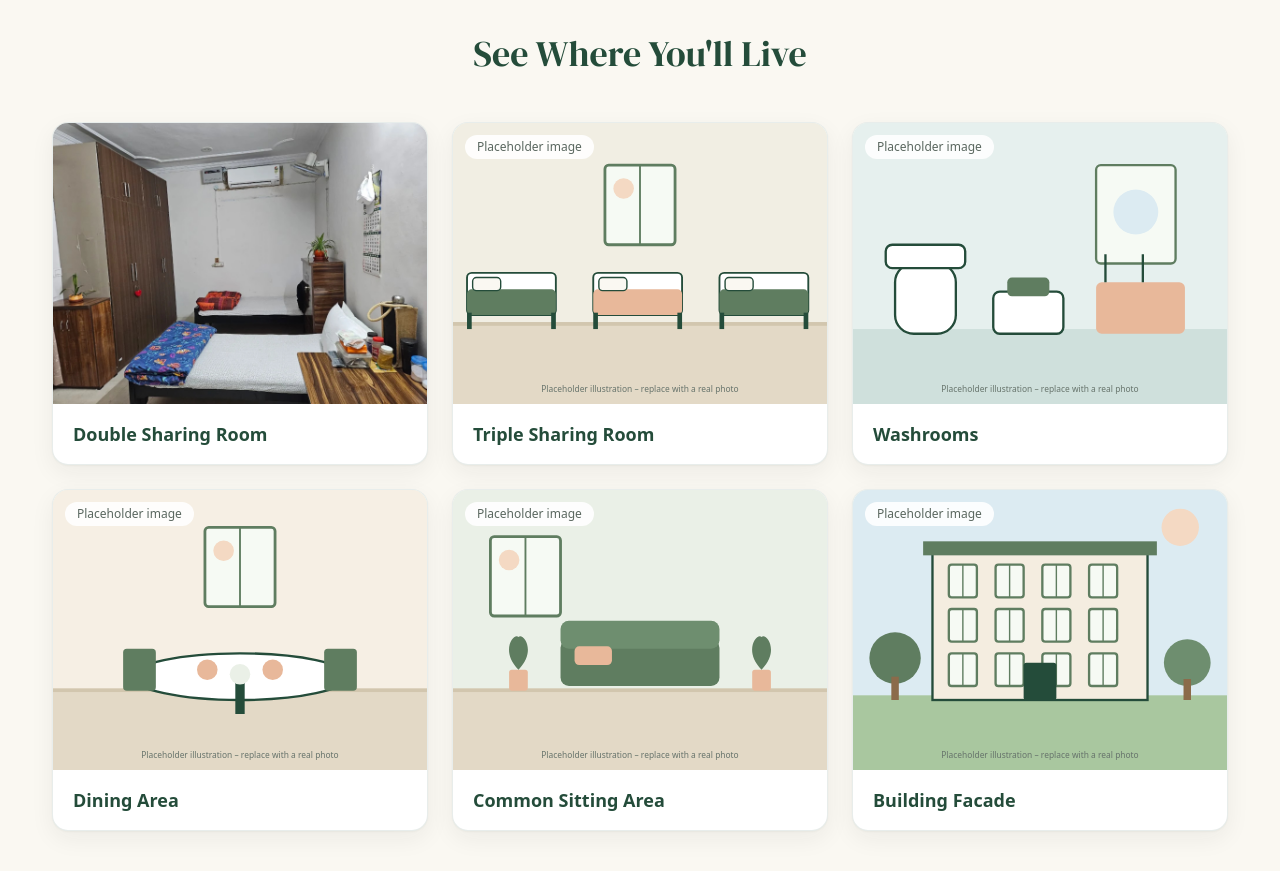
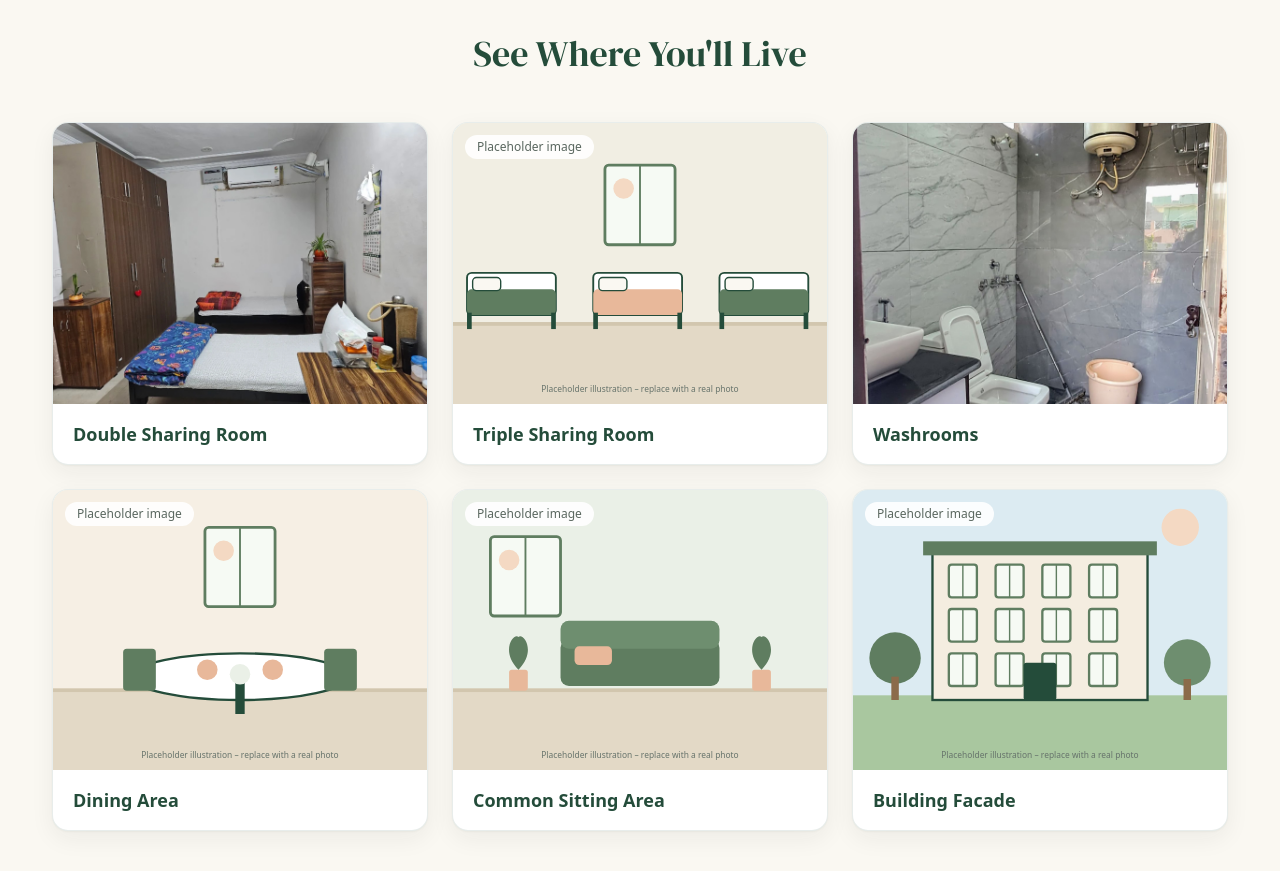
Before and after one commit to Anjalivyas68/auntys-orchard-pg, a Next.js app: page / in a window 1280 px wide. Shown: the part 2420-3291 px from the top of the page. Built offline with nearby package versions, Linux system fonts and the light colour scheme.

Commit message:
Update gallery.ts

```diff
--- a/src/data/gallery.ts
+++ b/src/data/gallery.ts
@@ -34,9 +34,9 @@ export const galleryItems: GalleryItem[] = [
   },
   {
     title: "Washrooms",
-    src: "/images/washroom.svg",
+    src: "/images/washroom.jpg",
     alt: "Placeholder illustration for the washrooms",
-    isPlaceholder: true,
+    isPlaceholder: false,
   },
   {
     title: "Dining Area",
```
